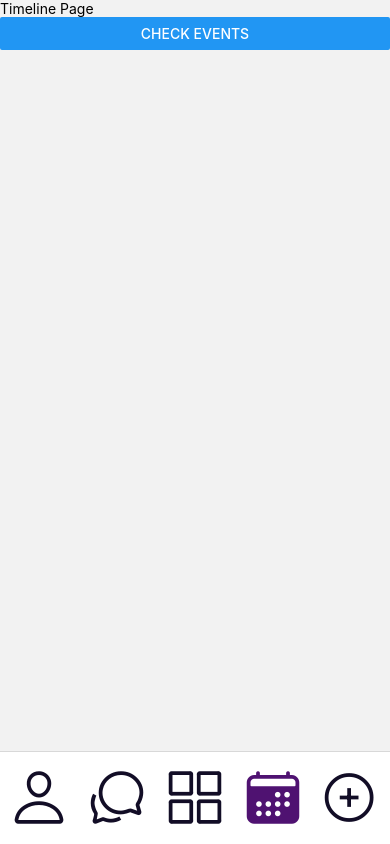
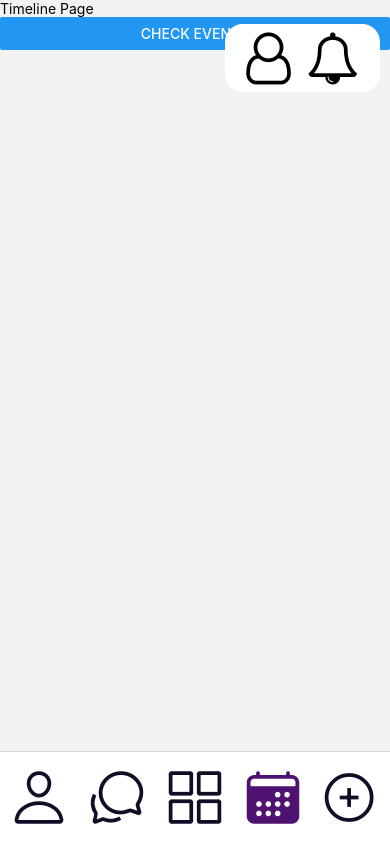
Before and after one commit to AdamMalm/MeetUP, a React Native app: screen /Timeline in a window 390 px wide. Built offline with nearby package versions, Linux system fonts and the light colour scheme.

Commit message:
created and added  header-button to all screens

```diff
--- /dev/null
+++ b/app/components/HeaderButton.tsx
@@ -0,0 +1,35 @@
+import React from "react";
+import { View } from "react-native";
+import { Button } from "react-native-elements";
+import Icon from "react-native-vector-icons/FontAwesome";
+
+const HeaderButton = () => {
+	return (
+		<>
+			<View
+				style={{
+					backgroundColor: "#FFFFFF",
+					flexDirection: "row",
+					position: "absolute",
+					top: 10,
+					right: 10,
+					width: 155,
+					justifyContent: "center",
+					borderRadius: 18,
+					marginTop: 14,
+					zIndex: 1,
+				}}
+			>
+				<Button
+					buttonStyle={{ backgroundColor: "#FFFFFF" }}
+					icon={<Icon name="user-o" size={52} color="black" />}
+				/>
+				<Button
+					buttonStyle={{ backgroundColor: "#FFFFFF" }}
+					icon={<Icon name="bell-o" size={52} color="black" />}
+				/>
+			</View>
+		</>
+	);
+};
+export default HeaderButton;
--- a/app/screens/Chatpage.tsx
+++ b/app/screens/Chatpage.tsx
@@ -1,16 +1,17 @@
 import React from "react";
 import { ScrollView, Text, StyleSheet, View, Dimensions } from "react-native";
 import Background from "../components/Background";
+import HeaderButton from "../components/HeaderButton";
 
-const height = Dimensions.get('window').height
-const width = Dimensions.get('window').width
+const height = Dimensions.get("window").height;
+const width = Dimensions.get("window").width;
 
 const Chatpage = () => {
 	return (
 		<ScrollView>
+			<HeaderButton />
 			<View style={styles.container}>
-				<Background/>
-				<Text>Chat Page</Text>
+				<Background />
 			</View>
 		</ScrollView>
 	);
@@ -18,9 +19,9 @@ const Chatpage = () => {
 
 const styles = StyleSheet.create({
 	container: {
-	  flex: 1,
-	  height: height,
-	  width: width,
+		flex: 1,
+		height: height,
+		width: width,
 	},
 });
 
--- a/app/screens/Contactpage.tsx
+++ b/app/screens/Contactpage.tsx
@@ -1,13 +1,15 @@
-import React from 'react'
-import { ScrollView, Text } from 'react-native'
+import React from "react";
+import { ScrollView, Text } from "react-native";
 import Background from "../components/Background";
+import HeaderButton from "../components/HeaderButton";
 
 const Contactpage = () => {
-  return (
-    <ScrollView>
-        <Text>Contact Page</Text>
-    </ScrollView>
-  )
-}
+	return (
+		<ScrollView>
+			<HeaderButton />
+			<Text>Contact Page</Text>
+		</ScrollView>
+	);
+};
 
-export default Contactpage
+export default Contactpage;
--- a/app/screens/CreateEventpage.tsx
+++ b/app/screens/CreateEventpage.tsx
@@ -1,13 +1,15 @@
-import React from 'react'
-import { ScrollView, Text } from 'react-native'
+import React from "react";
+import { ScrollView, Text } from "react-native";
 import Background from "../components/Background";
+import HeaderButton from "../components/HeaderButton";
 
 const CreateEventpage = () => {
-  return (
-    <ScrollView>
-        <Text>Create Event Page</Text>
-    </ScrollView>
-  )
-}
+	return (
+		<ScrollView>
+			<HeaderButton />
+			<Text>Create Event Page</Text>
+		</ScrollView>
+	);
+};
 
-export default CreateEventpage
+export default CreateEventpage;
--- a/app/screens/Eventpage.tsx
+++ b/app/screens/Eventpage.tsx
@@ -1,12 +1,14 @@
-import React from 'react'
-import { ScrollView, Text, StyleSheet, View } from 'react-native'
-import Event from '../components/Event'
-import eventdata from '../../jsonconverter'
+import React from "react";
+import { ScrollView, Text, StyleSheet, View } from "react-native";
+import Event from "../components/Event";
+import eventdata from "../../jsonconverter";
 import Background from "../components/Background";
+import HeaderButton from "../components/HeaderButton";
 
 const Eventpage = () => {
 	return (
 		<ScrollView>
+			<HeaderButton />
 			<View style={styles.categoryContainer}>
 				<Event
 					title="Example Title"
@@ -73,15 +75,15 @@ const Eventpage = () => {
 				/>
 			</View>
 		</ScrollView>
-  )
-}
+	);
+};
 
 const styles = StyleSheet.create({
 	categoryContainer: {
-    display: 'flex',
-    flexDirection: 'row',
+		display: "flex",
+		flexDirection: "row",
 		marginTop: 20,
-  }
+	},
 });
 
-export default Eventpage
+export default Eventpage;
--- a/app/screens/Timelinepage.tsx
+++ b/app/screens/Timelinepage.tsx
@@ -1,27 +1,29 @@
-import React, { useContext } from 'react'
-import { ScrollView, Text, View, Button } from 'react-native'
-import { useSession } from '../config/Eventprovider'
+import React, { useContext } from "react";
+import { ScrollView, Text, View, Button } from "react-native";
+import { useSession } from "../config/Eventprovider";
 import Background from "../components/Background";
+import HeaderButton from "../components/HeaderButton";
 
-  // NEDAN ÄR EXEMPEL PÅ HUR MAN ANVÄNDER CONTEXT, ÄR BARA ATT TA BORT IFALL DU SKA BYGGA UPP SIDAN
+// NEDAN ÄR EXEMPEL PÅ HUR MAN ANVÄNDER CONTEXT, ÄR BARA ATT TA BORT IFALL DU SKA BYGGA UPP SIDAN
 
 const Timelinepage = () => {
-  const { eventList, addEvent } = useSession()
+	const { eventList, addEvent } = useSession();
 
-  return (
-    <ScrollView>
-        <Text>Timeline Page</Text>
-        <View>
-          {
-          eventList.events.map((item: any) => {
-            console.log(item.title)
-          })
-          }
+	return (
+		<ScrollView>
+			<HeaderButton />
+			<Text>Timeline Page</Text>
+			<View>
+				{eventList.events.map((item: any) => {
+					console.log(item.title);
+				})}
+			</View>
+			<Button
+				onPress={() => console.log(eventList)}
+				title="check events"
+			/>
+		</ScrollView>
+	);
+};
 
-        </View>
-        <Button onPress={() => console.log(eventList)} title="check events"/>
-    </ScrollView>
-  )
-}
-
-export default Timelinepage
+export default Timelinepage;
```
Lines whose indentation alone changed are shown as unchanged.
